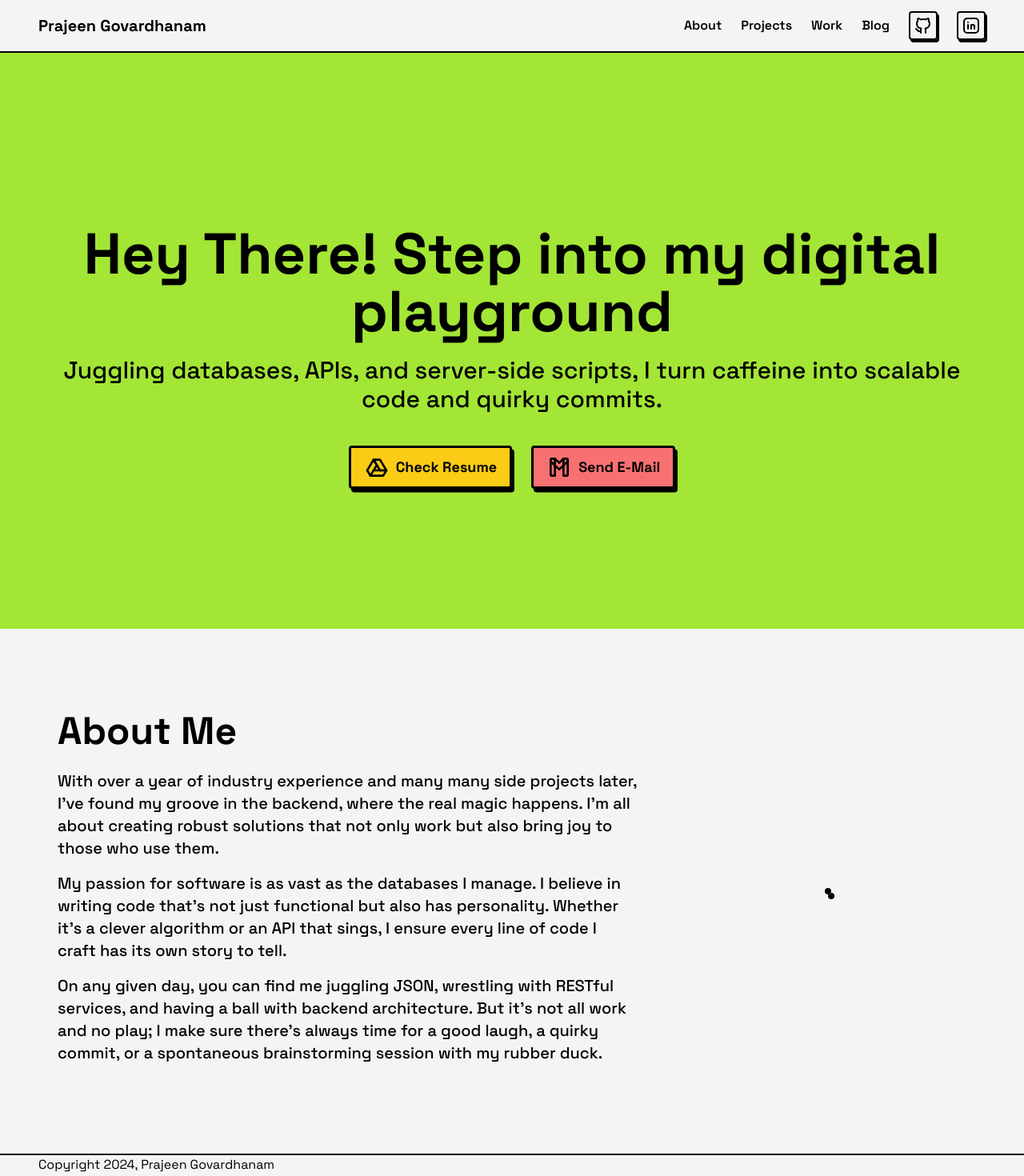
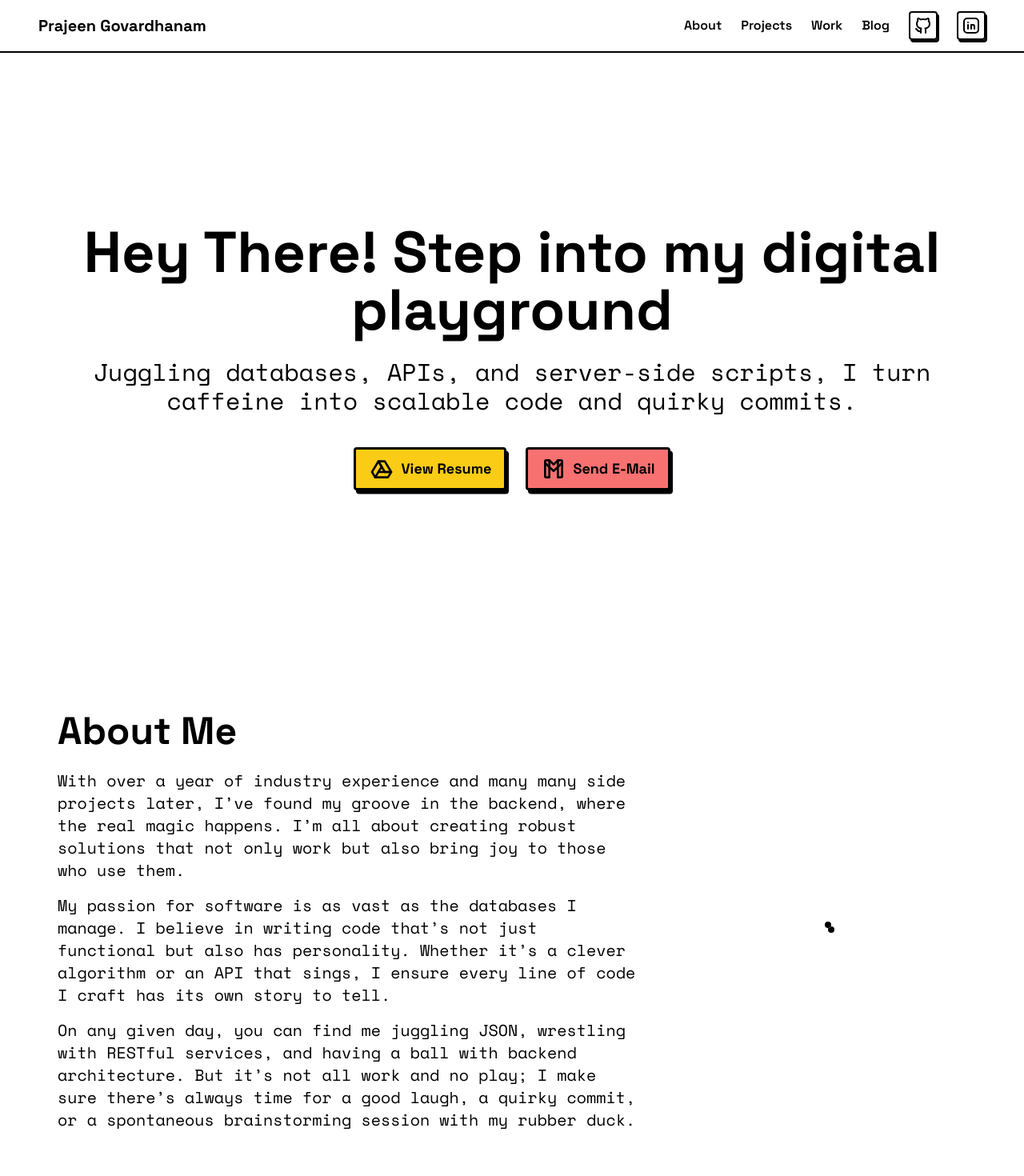
Before and after one commit to PrajeenRG/personal-website, a SvelteKit app: page / in a window 1280 px wide. Shown: the top 1470 px of the page at 80% size. Built offline with nearby package versions, Linux system fonts and the light colour scheme.

Commit message:
:lipstick: Style landing page minimally without colors
Signed-off-by: Prajeen Govardhanam <contact@prajeen.com>

```diff
--- a/src/routes/+layout.svelte
+++ b/src/routes/+layout.svelte
@@ -15,9 +15,13 @@
     href="https://fonts.googleapis.com/css2?family=Space+Grotesk:wght@300..700&display=swap"
     rel="stylesheet"
   />
+  <link
+    href="https://fonts.googleapis.com/css2?family=Space+Mono:ital,wght@0,400;0,700;1,400;1,700&display=swap"
+    rel="stylesheet"
+  />
 </svelte:head>
 <header>
-  <nav class="z-50 bg-zinc-100 border-b-2 border-black">
+  <nav class="z-50 bg-white border-b-2 border-black">
     <div
       class="mx-auto w-screen min-h-16 px-4 sm:px-8 lg:px-12 flex flex-row place-content-between place-items-center"
     >
@@ -30,12 +34,14 @@
         <a href="#work">Work</a>
         <a href="/blog">Blog</a>
         <a
+          aria-label="github"
           href="https://github.com"
           class="border-2 border-black p-1 rounded transition-shadow shadow-xy-2 hover:shadow-xy-1"
         >
           <IconBrandGithub size={24} />
         </a>
         <a
+          aria-label="linkedin"
           href="https://linkedin.com"
           class="border-2 border-black p-1 rounded transition-shadow shadow-xy-2 hover:shadow-xy-1"
         >
@@ -48,7 +54,7 @@
 <slot />
 <footer>
   <div
-    class="flex flex-row w-screen min-h-8 px-4 sm:px-8 lg:px-12 bg-zinc-100 border-t-2 border-black"
+    class="flex flex-row w-screen min-h-8 px-4 sm:px-8 lg:px-12 bg-white border-t-2 border-black"
   >
     Copyright 2024, Prajeen Govardhanam
   </div>
--- a/src/routes/+page.svelte
+++ b/src/routes/+page.svelte
@@ -4,13 +4,13 @@
 
 <div
   id="hero"
-  class="flex flex-col h-[90vh] w-screen bg-lime-400 place-items-center justify-center p-4 md:p-8 lg:p-12"
+  class="flex flex-col h-[90vh] w-screen bg-white place-items-center justify-center p-4 md:p-8 lg:p-12"
 >
   <div class="text-center py-4 md:py-6 lg:py-8">
-    <h1 class="text-7xl font-bold p-2 mb-1">
+    <h1 class="text-7xl font-bold p-2 mb-2">
       Hey There! Step into my digital playground
     </h1>
-    <p class="text-3xl font-medium p-2 mt-1">
+    <p class="text-3xl font-mono font-medium p-2 mt-2">
       Juggling databases, APIs, and server-side scripts, I turn caffeine into
       scalable code and quirky commits.
     </p>
@@ -21,7 +21,7 @@
       href="/resume.pdf"
     >
       <span class="flex flex-row gap-2 place-items-center justify-between">
-        <IconBrandGoogleDrive size={32} />Check Resume
+        <IconBrandGoogleDrive size={32} />View Resume
       </span>
     </a>
     <a
@@ -36,23 +36,23 @@
 </div>
 <div
   id="about"
-  class="grid w-screen grid-rows-1 grid-cols-3 gap-12 bg-zinc-100 place-items-center p-6 md:p-12 lg:p-[4.5rem]"
+  class="grid w-screen grid-rows-1 grid-cols-3 gap-12 bg-white place-items-center p-6 md:p-12 lg:p-[4.5rem]"
 >
   <div class="h-full col-span-2 py-4 md:py-6 lg:py-8">
     <h1 class="text-5xl font-bold mb-2">About Me</h1>
-    <p class="text-xl font-medium pt-4 pb-2 pr-4">
+    <p class="font-mono text-xl font-medium pt-4 pb-2 pr-4">
       With over a year of industry experience and many many side projects later,
       I’ve found my groove in the backend, where the real magic happens. I’m all
       about creating robust solutions that not only work but also bring joy to
       those who use them.
     </p>
-    <p class="text-xl font-medium py-2 pr-4">
+    <p class="font-mono text-xl font-medium py-2 pr-4">
       My passion for software is as vast as the databases I manage. I believe in
       writing code that’s not just functional but also has personality. Whether
       it’s a clever algorithm or an API that sings, I ensure every line of code
       I craft has its own story to tell.
     </p>
-    <p class="text-xl font-medium py-2 pr-4">
+    <p class="font-mono text-xl font-medium py-2 pr-4">
       On any given day, you can find me juggling JSON, wrestling with RESTful
       services, and having a ball with backend architecture. But it’s not all
       work and no play; I make sure there’s always time for a good laugh, a
--- a/tailwind.config.js
+++ b/tailwind.config.js
@@ -1,11 +1,12 @@
-/** @type {import('tailwindcss').Config} */
 import { fontFamily as ff } from 'tailwindcss/defaultTheme'
 
+/** @type {import('tailwindcss').Config} */
 export default {
   content: ['./src/**/*.{html,js,svelte,ts}'],
   theme: {
     fontFamily: {
       sans: ['Space Grotesk', ...ff.sans],
+      mono: ['Space Mono', ...ff.mono],
     },
     extend: {
       boxShadow: {
```
